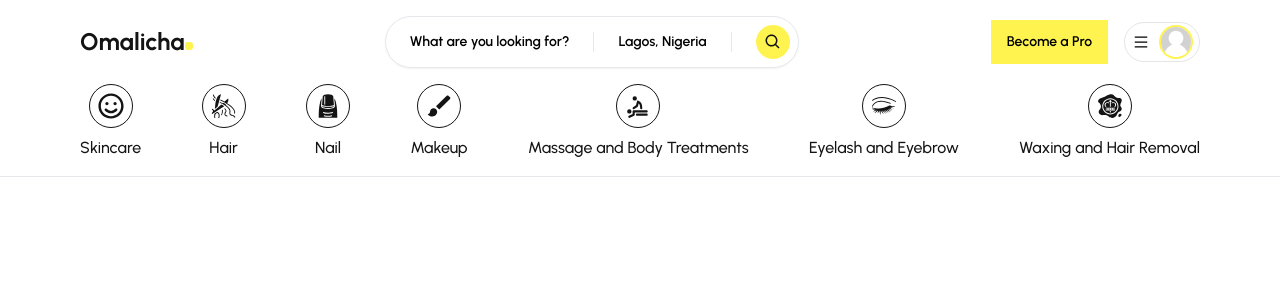
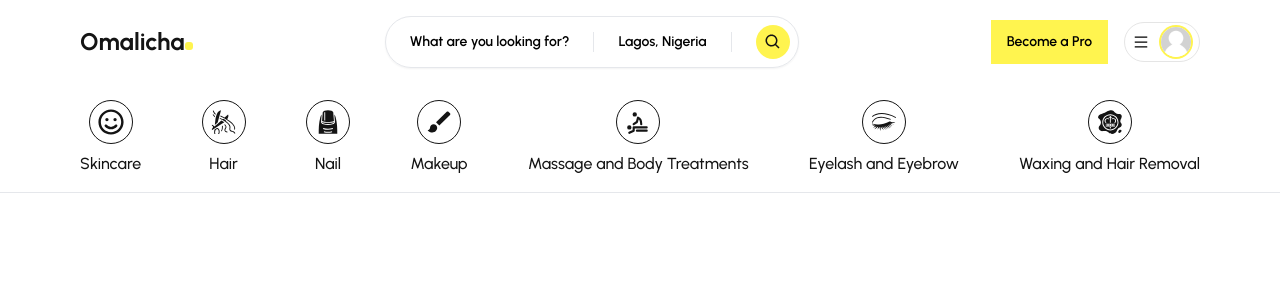
Before and after one commit to dindustack/omalicha, a Next.js app: page / in a window 1280 px wide. Shown: the top 300 px of the page. Built offline with nearby package versions, Linux system fonts and the light colour scheme; no server answers.

Commit message:
styling fix

```diff
--- a/app/components/Navbar/Category/Categories.tsx
+++ b/app/components/Navbar/Category/Categories.tsx
@@ -18,7 +18,7 @@ export const NavbarCategories = () => {
   }
   return (
     <Container>
-      <div className="pt-4 flex flex-row items-center gap-14 md:gap-2 justify-between overflow-x-scroll no-scrollbar overscroll-none">
+      <div className="pt-8 flex flex-row items-center gap-14 md:gap-2 justify-between overflow-x-scroll no-scrollbar overscroll-none">
         {React.Children.toArray(
           categories.map((item) => (
             <CategoryBox
```
